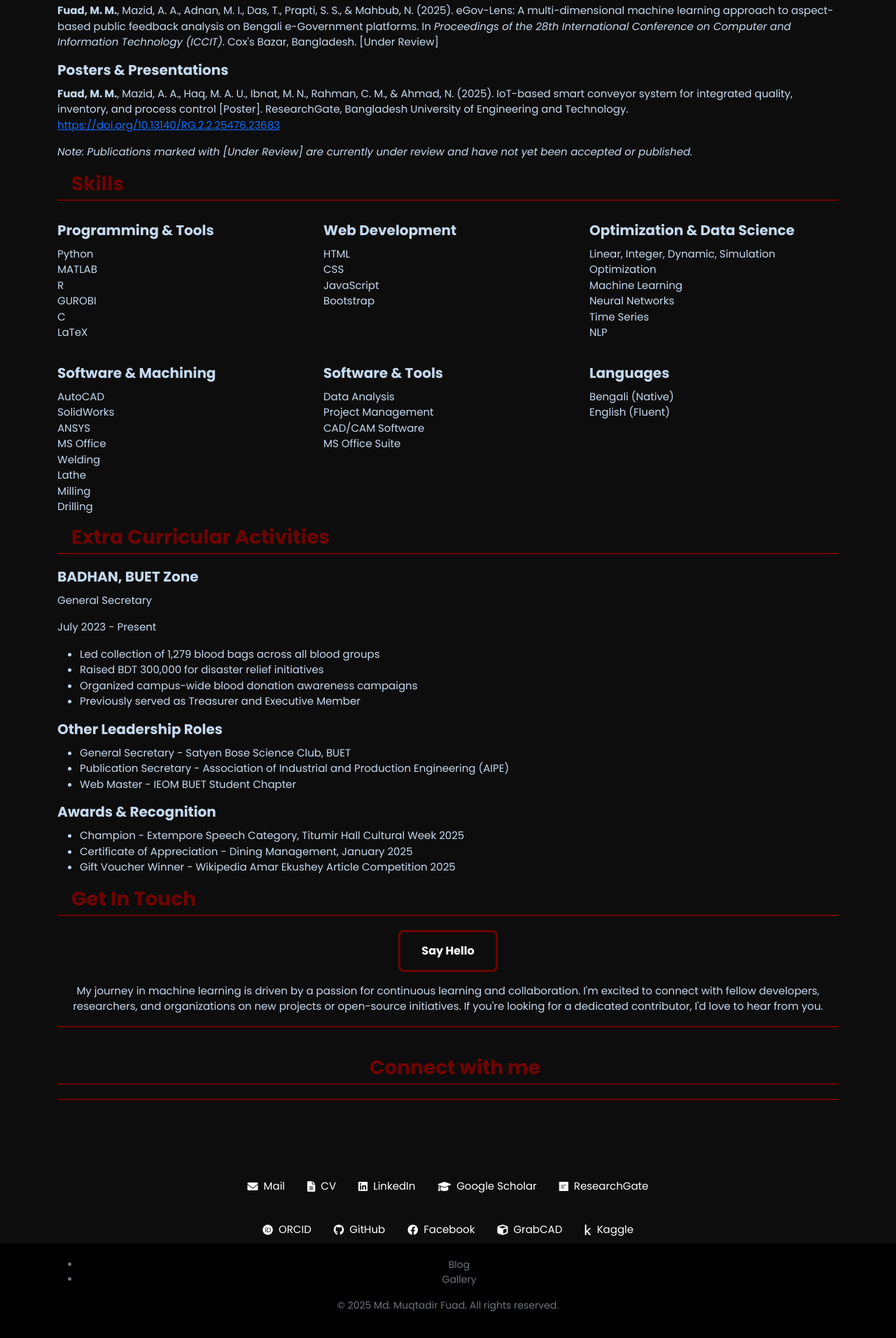
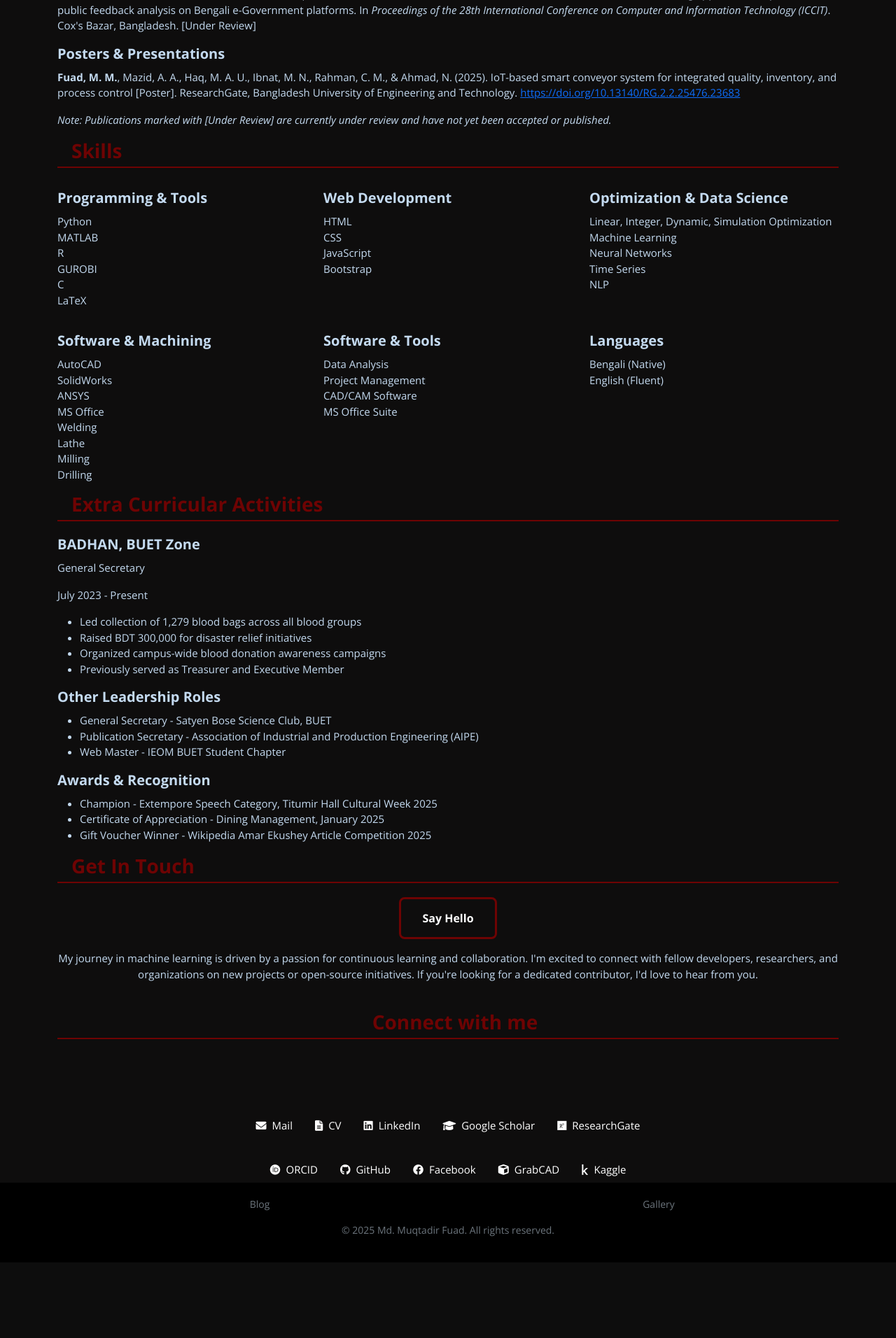
Before and after one commit to md-muqtadir-fuad/md-muqtadir-fuad.github.io, a PHP site: page / in a window 1280 px wide. Shown: the part 2149-4061 px from the top of the page at 70% size. After the commit the page ends 3953 px from the top, so only its background shows below. Run offline with PHP 8.4, Linux system fonts and the light colour scheme.

Commit message:
update, font change and fotter

```diff
--- a/index.html
+++ b/index.html
@@ -28,13 +28,7 @@
   <!--Google Font-->
   <link rel="preconnect" href="https://fonts.googleapis.com">
   <link rel="preconnect" href="https://fonts.gstatic.com" crossorigin>
-  <link href="https://fonts.googleapis.com/css2?family=Source+Code+Pro:ital,wght@0,200..900;1,200..900&display=swap"
-    rel="stylesheet">
-
-  <link rel="preconnect" href="https://fonts.googleapis.com">
-  <link rel="preconnect" href="https://fonts.gstatic.com" crossorigin>
-  <link
-    href="https://fonts.googleapis.com/css2?family=Poppins:ital,wght@0,100;0,200;0,300;0,400;0,500;0,600;0,700;0,800;0,900;1,100;1,200;1,300;1,400;1,500;1,600;1,700;1,800;1,900&display=swap"
+  <link href="https://fonts.googleapis.com/css2?family=Open+Sans:ital,wght@0,300..800;1,300..800&display=swap"
     rel="stylesheet">
   <!--Font Awesome-->
   <link rel="stylesheet" href="https://cdnjs.cloudflare.com/ajax/libs/font-awesome/6.0.0/css/all.min.css">
@@ -57,20 +51,6 @@
 <body>
   <!-- Header Section -->
   <header>
-    <!-- <nav class="navbar container-fluid">
-      <div class="logo">MF</div>
-      <div class="collapse navbar-collapse" id="navbarNav"><ul>
-        <li class="nav-item"><a href="#home">Home</a></li>
-        <li><a href="#about">About</a></li>
-        <li><a href="#education">Education</a></li>
-        <li><a href="#projects">Projects</a></li>
-        <li><a href="#publications">Publications</a></li>
-        <li><a href="#experience">Experience</a></li>
-        <li><a href="#skills">Skills</a></li>
-        <li><a href="#eca">ECA</a></li>
-        <li><a href="#contact">Contact</a></li>
-      </ul></div>
-    </nav> -->
     <nav class="navbar navbar-expand-lg fixed-top" data-bs-theme="dark">
       <div class="container-fluid">
         <a class="navbar-brand" href="#">
@@ -87,8 +67,8 @@
             <a class="nav-link" href="#about">About</a>
             <a class="nav-link" href="#education">Education</a>
             <a class="nav-link" href="#projects">Projects</a>
+            <a class="nav-link" href="#experience">Experience</a>
             <a class="nav-link" href="#publications">Publications</a>
-            <a class="nav-link" href="#experience">Experience</a>
             <a class="nav-link" href="#skills">Skills</a>
             <a class="nav-link" href="#eca">ECA</a>
             <a class="nav-link" href="#contact">Contact</a>
@@ -433,11 +413,10 @@
             to connect with fellow developers, researchers, and organizations on new projects or open-source
             initiatives. If you're looking for a dedicated contributor, I'd love to hear from you.
           </p>
-          <div class="connect-line-left"></div>
+
           <div class="connect">
             <h2>Connect with me</h2>
           </div>
-          <div class="connect-line-right"></div>
           <div class="social-links">
             <ul class="social-list">
               <li>
@@ -513,17 +492,20 @@
 
   <!-- Footer -->
   <footer>
+    <div class="container">
+      <div class="row">
+        <div class="footer-left col-md-6 col-sm-6">
+          <ul>
+            <li class="list-group-item">Blog</li>
+          </ul>
+        </div>
+        <div class="footer-right col-md-6 col-sm-6">
+          <ul>
+            <li class="list-group-item">Gallery</li>
+          </ul>
+        </div>
+      </div>
 
-    <div class="container">
-      <div class="footer-left">
-        <ul>
-          <li>Blog</li>
-          <li>Gallery</li>
-        </ul>
-      </div>
-      <div class="footer-right">
-
-      </div>
       <div class="copy-right">
         <p>&copy; 2025 Md. Muqtadir Fuad. All rights reserved.</p>
       </div>
--- a/src/style.css
+++ b/src/style.css
@@ -104,7 +104,7 @@
 /* Improve font rendering and ensure headings use intended font */
 body {
   /* font-family: "Source Code Pro", monospace; */
-  font-family: "Poppins", monospace;
+  font-family: "Open Sans", monospace;
   -webkit-font-smoothing: antialiased;
   -moz-osx-font-smoothing: grayscale;
   text-rendering: optimizeLegibility;
@@ -112,7 +112,7 @@
 
 /* Force consistent heading styles (override Bootstrap) */
 h1, h2, h3, h4, h5, h6 {
-  font-family: "Poppins", monospace;
+  font-family: "Open Sans", monospace;
   font-weight: 700;           /* adjust to desired weight */
   line-height: 1.25;         /* tighter line-height for headings */
   letter-spacing: normal;
@@ -126,7 +126,7 @@
 
 /* If headings still look wrong, increase specificity */
 nav h2, .container h2 {
-  font-family: "Poppins", monospace;
+  font-family: "Open Sans", monospace;
 }
 .tagline {
     font-size: 18px;
@@ -154,7 +154,7 @@
     margin-bottom: 20px;
 }
 body {
-    font-family: "Poppins", monospace;
+    font-family: "Open Sans", monospace;
 /* Arial, sans-serif; */
     margin: 0;
     padding: 0;
@@ -306,9 +306,3 @@
     text-align: center;
     margin: 40px 0 10px 0;
 }
-.connect-line-left, .connect-line-right {
-    border-top: 2px solid #6e0303;
-    flex-grow: 1;
-    align-self: center;
-    height: 0;
-}
```
Also changed, not shown: button.html (deleted, +0 -96 lines), publications.html (+12 -13 lines), 1 other file.
